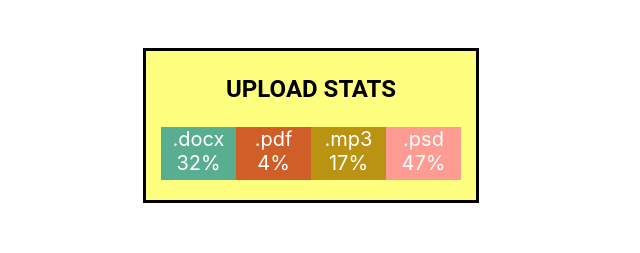
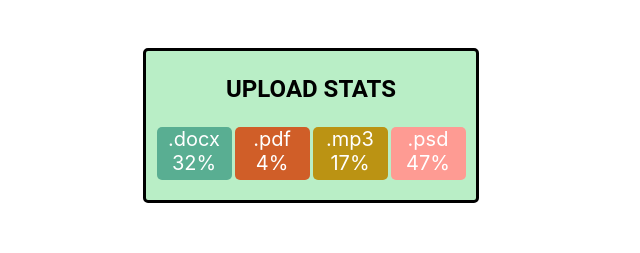
Before and after one commit to WojciechMaroszek1/cd-goit-react-hw-01-components, a React (Create React App) app: page / in a window 1280 px wide. Shown: the part 425-678 px from the top of the page, without its empty margins (329-969 px from the left). Built offline with nearby package versions, Linux system fonts and the light colour scheme.

Commit message:
fix: css

```diff
--- a/src/components/Statistic/Statistics.module.css
+++ b/src/components/Statistic/Statistics.module.css
@@ -1,12 +1,13 @@
 .statistics {
     border: 3px solid black;
-    background-color: rgba(255, 255, 0, 0.5);
+    background-color:  #b9eec6;
     width: 330px;
     display: flex;
     align-items: center;
     justify-content: center;
     flex-direction: column;
     padding-bottom: 20px;
+    border-radius: 5px;
   }
   .title {
     text-transform: uppercase;
@@ -16,6 +17,7 @@
   .statList {
     display: flex;
     justify-content: center;
+    gap: 3px;
 
     list-style-type: none;
     padding: 0;
@@ -29,4 +31,5 @@
     flex-direction: column;
     color: white;
     padding-bottom: 5px;
+    border-radius: 5px;
   }
```
